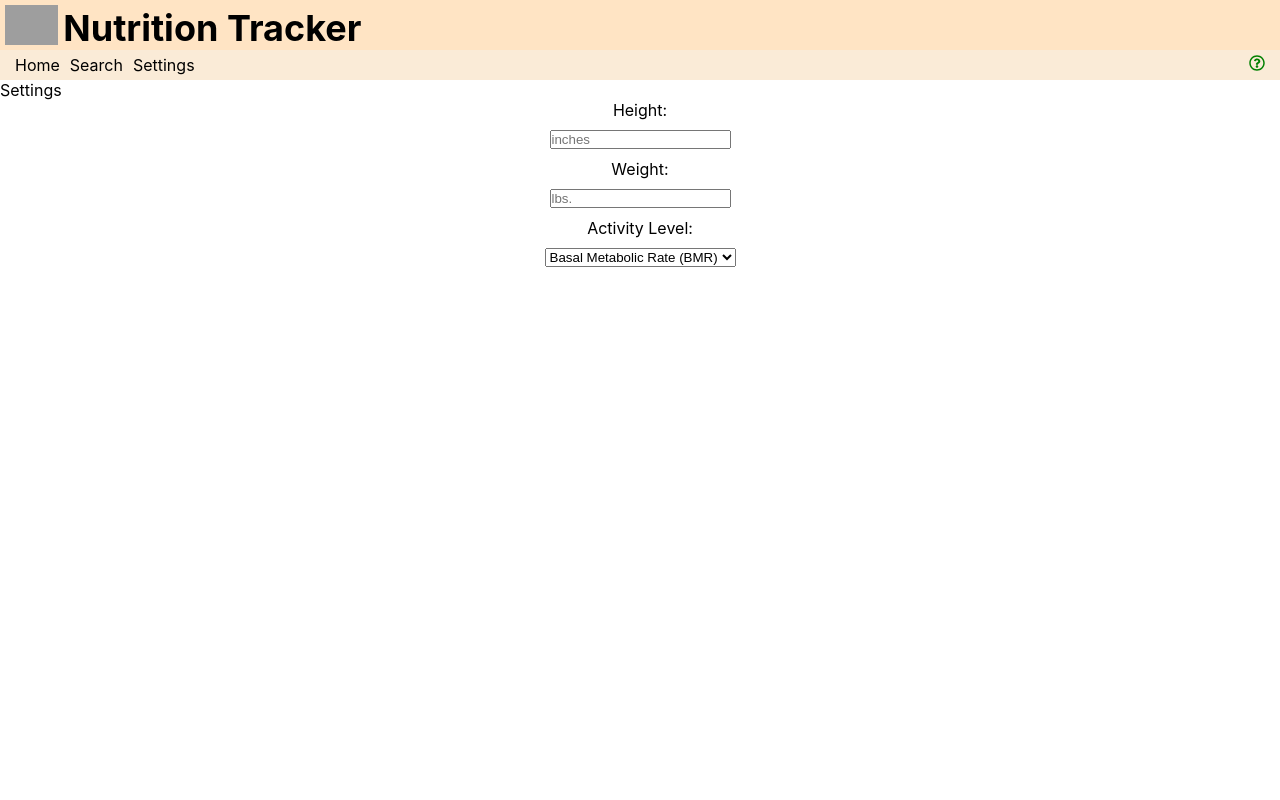
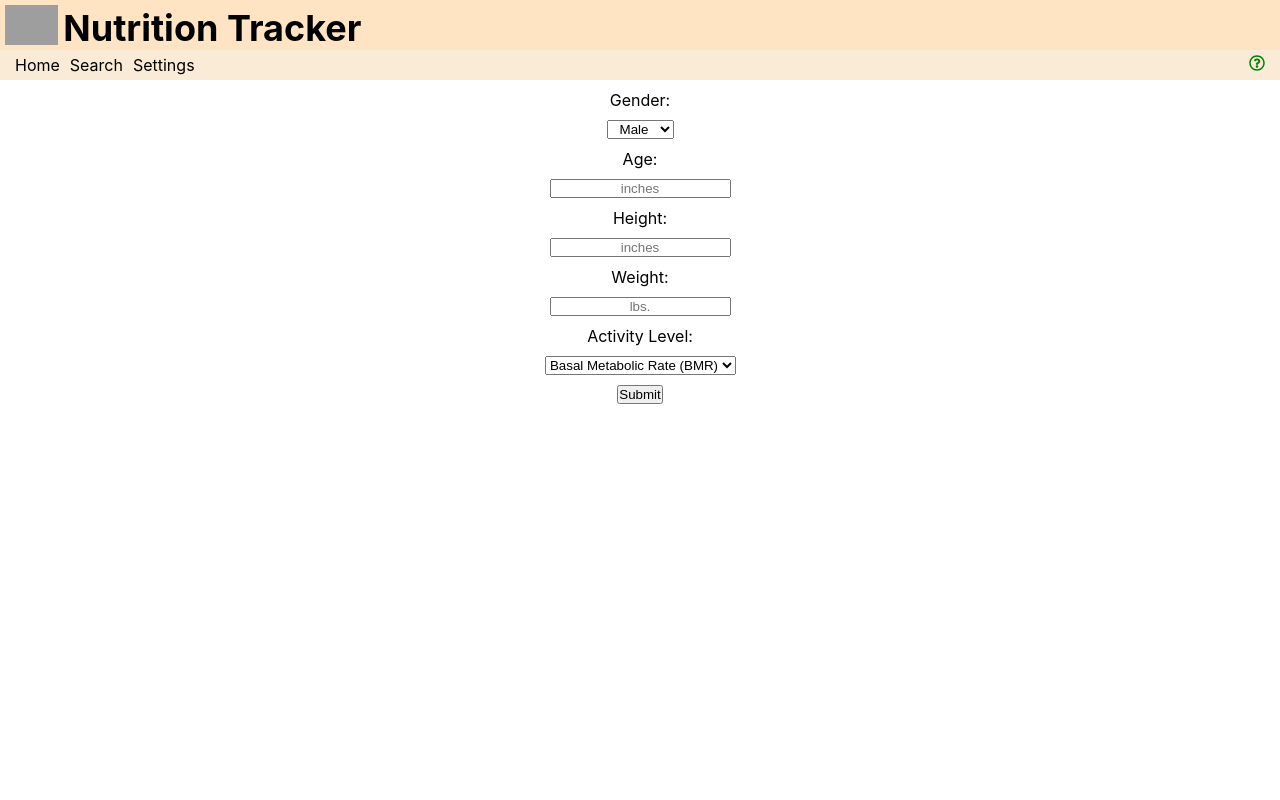
Before and after one commit to tkg808/nutrition-tracker, a React (Create React App) app: page /settings in a window 1280 px wide. Shown: the top 800 px of the page. Built offline with nearby package versions, Linux system fonts and the light colour scheme; grey boxes are pictures that could not be loaded.

Commit message:
Defined UserSettings context as an object with properties to calculate Basal Metabolic Rate (BMR) and daily caloric needs. Provider established in App component.

```diff
--- a/src/App.css
+++ b/src/App.css
@@ -155,16 +155,6 @@ img.empty
   height: 20%;
 }
 
-.search-container
-{
-  padding: 0 10px;
-}
-
-.form-container
-{
-  padding: 10px;
-}
-
 form
 {
   gap: 10px;
@@ -172,6 +162,28 @@ form
   flex-direction: column;
   align-items: center;
 }
+
+.search-container
+{
+  padding: 0 10px;
+}
+
+.search-form, .settings-form
+{
+  padding: 10px;
+}
+
+.settings-form input, select
+{
+  text-align: center;
+}
+
+input::-webkit-outer-spin-button,
+input::-webkit-inner-spin-button
+{
+  -webkit-appearance: none;
+}
+
 
 footer
 {
--- a/src/App.js
+++ b/src/App.js
@@ -7,6 +7,7 @@ import { UserContext } from './UserContext';
 import { FaRegQuestionCircle, FaGithub } from 'react-icons/fa';
 import Help from './components/Help';
 import Settings from './components/Settings';
+import { UserSettings } from './UserSettings';
 
 export default function App()
 {
@@ -48,6 +49,7 @@ export default function App()
           onClick={handleHelp}
           style={showHelp ? { color: "red" } : { color: "green" }} />
       </nav>
+      <UserSettings.Provider value={UserSettings}>
         <UserContext.Provider value={{ userFoods, setUserFoods }}>
           <main>
             <Routes>
@@ -57,6 +59,7 @@ export default function App()
             </Routes>
           </main>
         </UserContext.Provider>
+      </UserSettings.Provider>
       {!showHelp ? null : <Help handleHelp={handleHelp} />}
       <footer>
         <h4>© 2022</h4>
--- a/src/UserSettings.js
+++ b/src/UserSettings.js
@@ -2,7 +2,26 @@ import React from 'react';
 
 export const UserSettings = React.createContext(
   {
+    gender: "male",
+    age: 0,
     height: 0,
     weight: 0,
+    activeLevel: 1,
+    bmr: function ()
+    {
+      const base = (10 * this.weight) + (6.25 * this.height) - (5 * this.age);
 
+      if (this.gender === "male")
+      {
+        return Math.round(base + 5);
+      }
+      else
+      {
+        return Math.round(base - 161);
+      }
+    },
+    dailyCalories: function ()
+    {
+      return Math.round(this.bmr * this.activeLevel);
+    }
   });
--- a/src/components/SearchForm.js
+++ b/src/components/SearchForm.js
@@ -4,7 +4,7 @@ export default function SearchForm({ searchInput, handleChange, handleSubmit })
 {
 
   return (
-    <div className="form-container">
+    <div className="search-form">
       <form onSubmit={handleSubmit}>
         <label htmlFor="search-input"></label>
         <textarea
--- a/src/components/Settings.js
+++ b/src/components/Settings.js
@@ -5,7 +5,6 @@ export default function Settings()
 {
   return (
     <div className="settings-container">
-      Settings
       <SettingsForm />
     </div>
   );
--- a/src/components/SettingsForm.js
+++ b/src/components/SettingsForm.js
@@ -1,15 +1,22 @@
 import React from 'react';
 
-export default function SettingsForm()
+export default function SettingsForm({ handleSettingsClick })
 {
   return (
-    <form action="settings-form">
-      <label htmlFor="form-height">Height: </label>
-      <input type="number" id="form-height" placeholder="inches" required />
-      <label htmlFor="form-weight">Weight: </label>
-      <input type="number" id="form-weight" placeholder="lbs." required />
-      <label htmlFor="form-activity">Activity Level: </label>
-      <select id="form-activity" required>
+    <form className="settings-form" onSubmit={handleSettingsClick}>
+      <label htmlFor="settings-gender">Gender: </label>
+      <select id="settings-gender">
+        <option value="male">Male</option>
+        <option value="female">Female</option>
+      </select>
+      <label htmlFor="settings-age">Age: </label>
+      <input type="number" id="settings-age" placeholder="inches" required />
+      <label htmlFor="settings-height">Height: </label>
+      <input type="number" id="settings-height" placeholder="inches" required />
+      <label htmlFor="settings-weight">Weight: </label>
+      <input type="number" id="settings-weight" placeholder="lbs." required />
+      <label htmlFor="settings-activity">Activity Level: </label>
+      <select id="settings-activity">
         <option value="1">Basal Metabolic Rate (BMR)</option>
         <option value="1.1">Sedantary</option>
         <option value="1.2">Light</option>
@@ -18,6 +25,7 @@ export default function SettingsForm()
         <option value="1.8">Very Active</option>
         <option value="2">Extremely Active</option>
       </select>
+      <button type="submit">Submit</button>
     </form>
   )
 }
```
Lines whose indentation alone changed are shown as unchanged.
